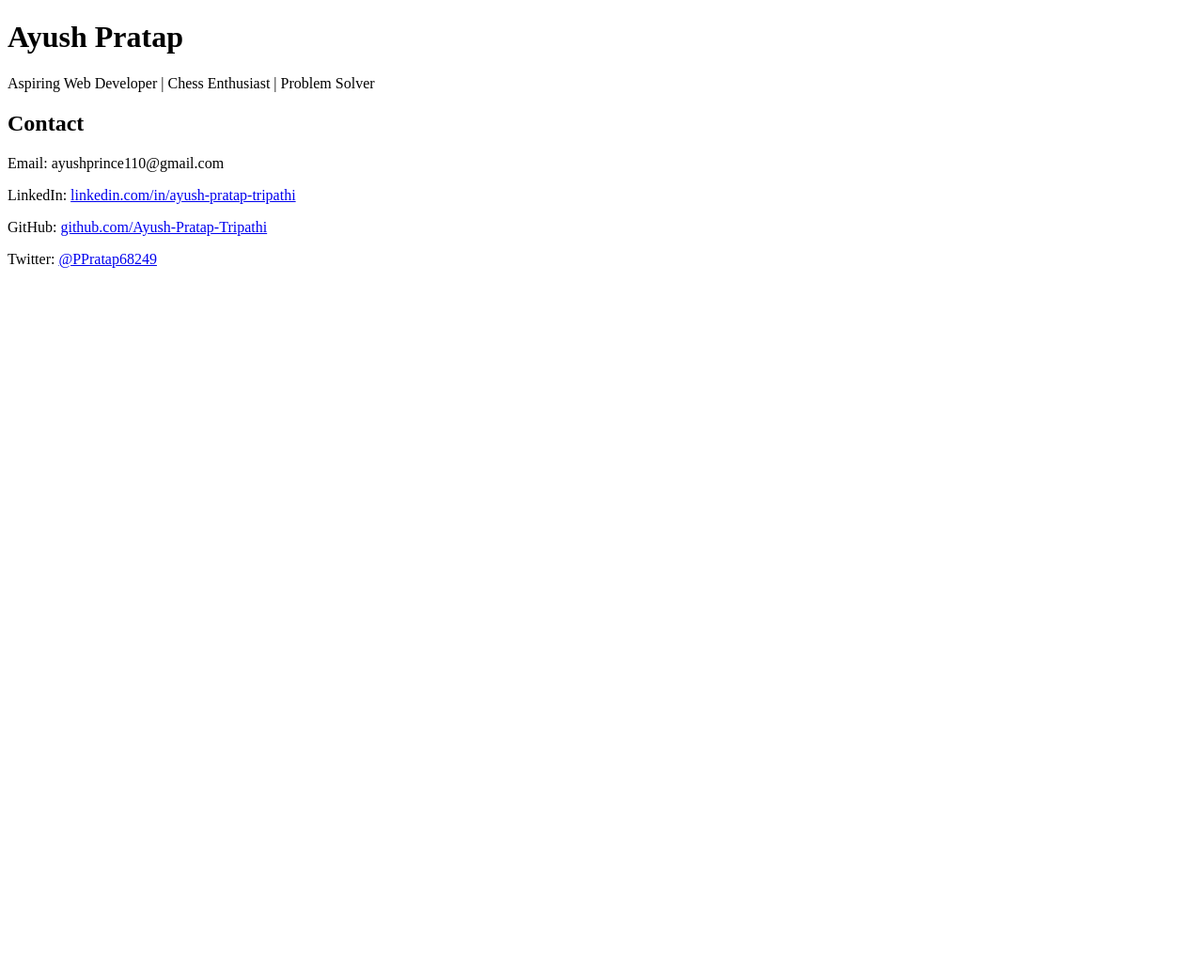
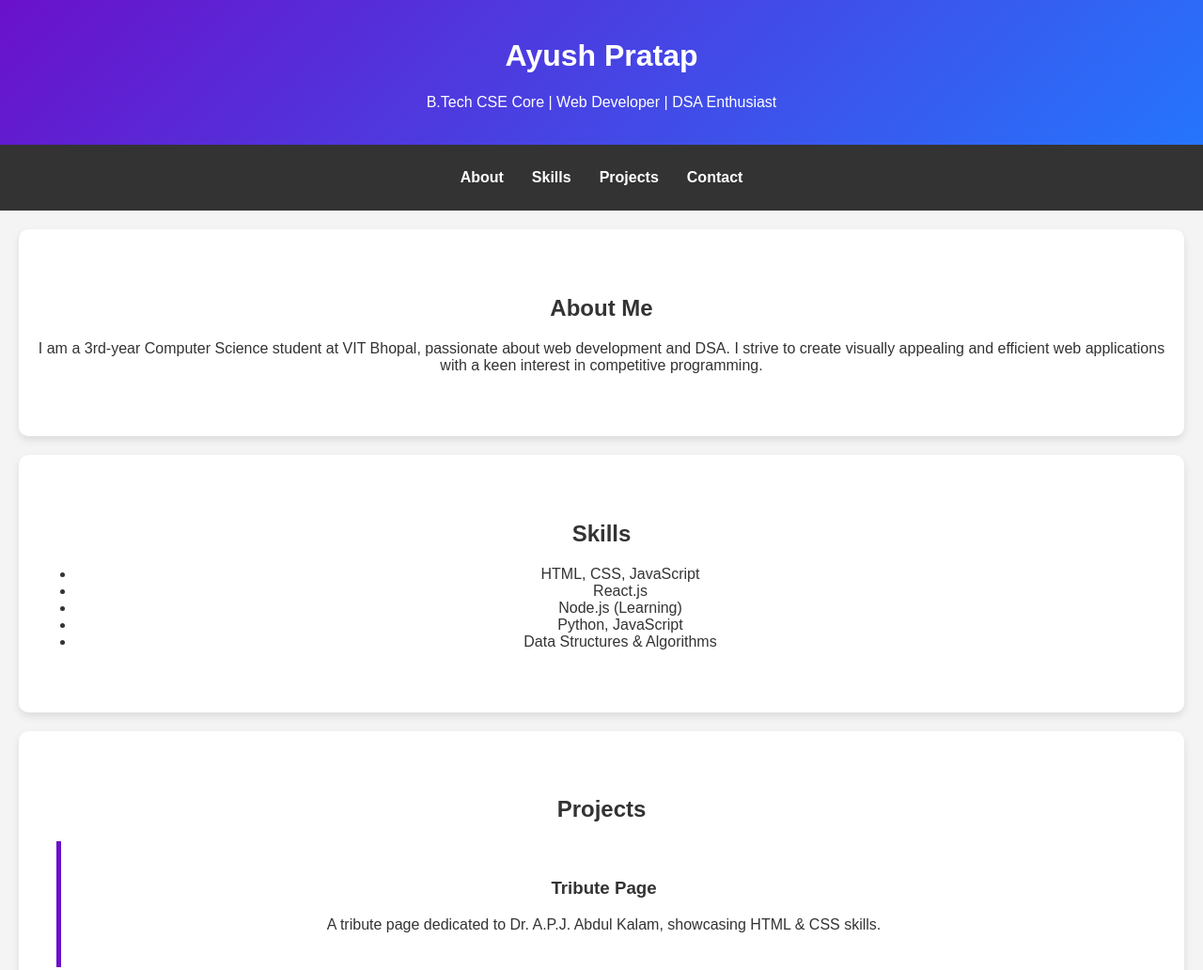
Before and after one commit to Ayush-Pratap-Tripathi/portfolio-project, a plain HTML site: page index.html in a window 1280 px wide. Shown: the top 1032 px of the page at 94% size. Before the commit the page ends 800 px from the top, so only its background shows below. Drawn offline with Linux system fonts and the light colour scheme.

Commit message:
added styles and animations

```diff
--- a/index.html
+++ b/index.html
@@ -3,19 +3,63 @@
 <head>
     <meta charset="UTF-8">
     <meta name="viewport" content="width=device-width, initial-scale=1.0">
-    <title>Ayush Pratap</title>
+    <title>Ayush Pratap | Portfolio</title>
+    <link rel="stylesheet" href="styles.css">
 </head>
 <body>
     <header>
-        <h1>Ayush Pratap</h1>
-        <p>Aspiring Web Developer | Chess Enthusiast | Problem Solver</p>
+        <h1 class="fade-in">Ayush Pratap</h1>
+        <p class="fade-in">B.Tech CSE Core | Web Developer | DSA Enthusiast</p>
     </header>
-    <section>
-        <h2>Contact</h2>
-        <p>Email: ayushprince110@gmail.com</p>
-        <p>LinkedIn: <a href="https://linkedin.com/in/ayush-pratap-tripathi">linkedin.com/in/ayush-pratap-tripathi</a></p>
-        <p>GitHub: <a href="https://github.com/Ayush-Pratap-Tripathi">github.com/Ayush-Pratap-Tripathi</a></p>
-        <p>Twitter: <a href="https://twitter.com/PPratap68249">@PPratap68249</a></p>
+
+    <nav>
+        <ul>
+            <li><a href="#about">About</a></li>
+            <li><a href="#skills">Skills</a></li>
+            <li><a href="#projects">Projects</a></li>
+            <li><a href="#contact">Contact</a></li>
+        </ul>
+    </nav>
+
+    <section id="about" class="slide-in">
+        <h2>About Me</h2>
+        <p>I am a 3rd-year Computer Science student at VIT Bhopal, passionate about web development and DSA. I strive to create visually appealing and efficient web applications with a keen interest in competitive programming.</p>
     </section>
+
+    <section id="skills" class="slide-in">
+        <h2>Skills</h2>
+        <ul>
+            <li>HTML, CSS, JavaScript</li>
+            <li>React.js</li>
+            <li>Node.js (Learning)</li>
+            <li>Python, JavaScript</li>
+            <li>Data Structures & Algorithms</li>
+        </ul>
+    </section>
+
+    <section id="projects" class="slide-in">
+        <h2>Projects</h2>
+        <div class="project">
+            <h3>Tribute Page</h3>
+            <p>A tribute page dedicated to Dr. A.P.J. Abdul Kalam, showcasing HTML & CSS skills.</p>
+        </div>
+        <div class="project">
+            <h3>Survey Page</h3>
+            <p>A responsive survey page demonstrating form validation and UI design.</p>
+        </div>
+    </section>
+
+    <section id="contact" class="slide-in">
+        <h2>Contact Me</h2>
+        <p>Email: <a href="mailto:ayush@example.com">ayush@example.com</a></p>
+        <p>LinkedIn: <a href="https://linkedin.com/in/ayushpratap" target="_blank">linkedin.com/in/ayushpratap</a></p>
+        <p>GitHub: <a href="https://github.com/ayushpratap" target="_blank">github.com/ayushpratap</a></p>
+    </section>
+
+    <footer>
+        <p>&copy; 2025 Ayush Pratap. All rights reserved.</p>
+    </footer>
 </body>
+
+<script defer src="script.js"></script>
 </html>
--- /dev/null
+++ b/script.js
@@ -0,0 +1,15 @@
+document.addEventListener("DOMContentLoaded", function () {
+    const sections = document.querySelectorAll("section");
+
+    function revealOnScroll() {
+        sections.forEach(section => {
+            const sectionTop = section.getBoundingClientRect().top;
+            if (sectionTop < window.innerHeight * 0.85) {
+                section.classList.add("slide-in");
+            }
+        });
+    }
+
+    window.addEventListener("scroll", revealOnScroll);
+    revealOnScroll();
+});
--- /dev/null
+++ b/styles.css
@@ -0,0 +1,90 @@
+body {
+    font-family: 'Arial', sans-serif;
+    margin: 0;
+    padding: 0;
+    background: #f4f4f4;
+    color: #333;
+    text-align: center;
+    overflow-x: hidden;
+}
+
+header {
+    background: linear-gradient(135deg, #6a11cb, #2575fc);
+    color: white;
+    padding: 20px;
+    animation: fadeIn 2s ease-in;
+}
+
+nav {
+    background: #333;
+    padding: 10px;
+    position: sticky;
+    top: 0;
+    z-index: 1000;
+}
+
+nav ul {
+    list-style: none;
+    padding: 0;
+    display: flex;
+    justify-content: center;
+}
+
+nav ul li {
+    margin: 0 15px;
+}
+
+nav ul li a {
+    color: white;
+    text-decoration: none;
+    font-weight: bold;
+    transition: color 0.3s ease-in-out;
+}
+
+nav ul li a:hover {
+    color: #6a11cb;
+}
+
+section {
+    padding: 50px 20px;
+    margin: 20px;
+    background: white;
+    border-radius: 10px;
+    box-shadow: 0 4px 8px rgba(0, 0, 0, 0.1);
+    opacity: 0;
+    transform: translateY(30px);
+    transition: all 1s ease-out;
+}
+
+.slide-in {
+    opacity: 1 !important;
+    transform: translateY(0) !important;
+}
+
+.project {
+    margin: 20px;
+    padding: 20px;
+    border-left: 5px solid #6a11cb;
+    transition: transform 0.3s ease-in-out;
+}
+
+.project:hover {
+    transform: scale(1.05);
+}
+
+footer {
+    background: #333;
+    color: white;
+    padding: 10px;
+    margin-top: 20px;
+}
+
+/* Animations */
+@keyframes fadeIn {
+    from {
+        opacity: 0;
+    }
+    to {
+        opacity: 1;
+    }
+}
```
